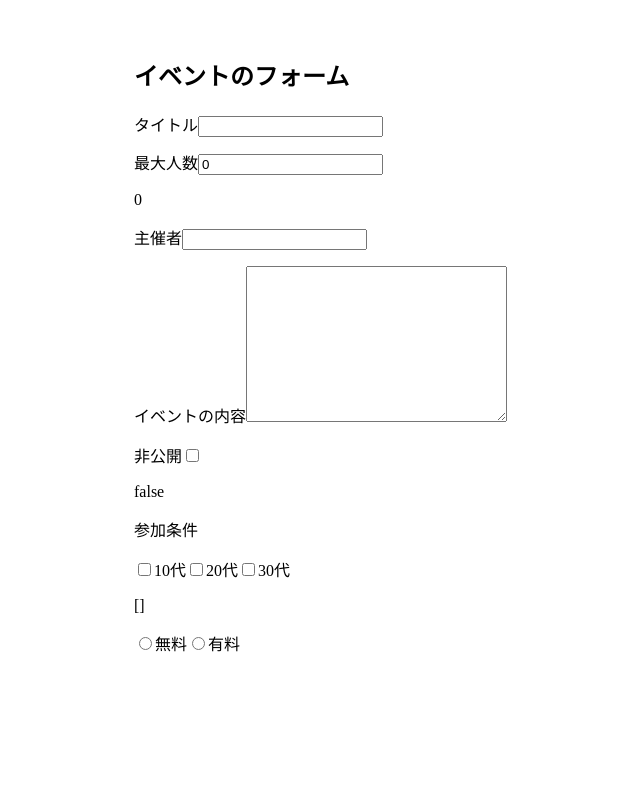
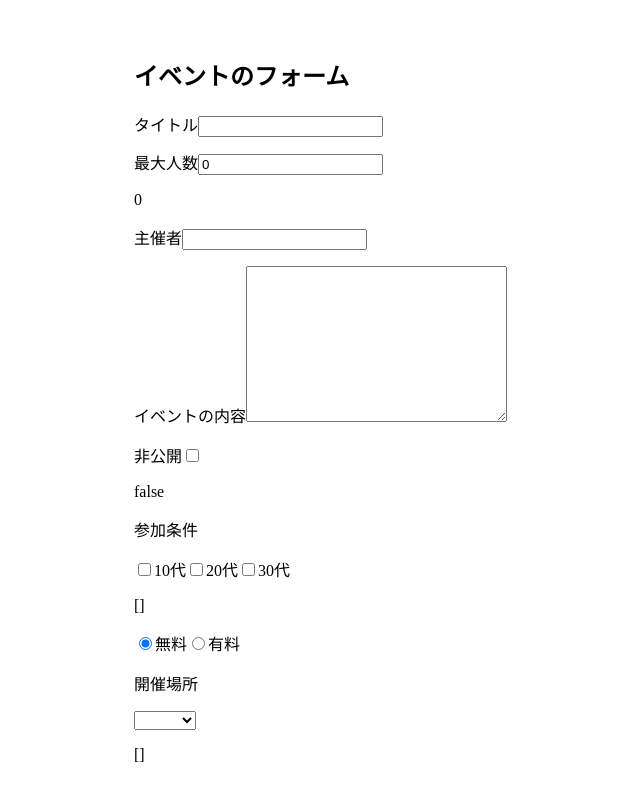
Before and after one commit to YukiIshizaki0525/udemy_vuejs2021, a Vue app: page / in a window 1280 px wide. Shown: the part 319-1119 px from the top of the page, without its empty margins (34-674 px from the left). Built offline with nearby package versions, Linux system fonts and the light colour scheme.

Commit message:
9-128完了

```diff
--- a/src/App.vue
+++ b/src/App.vue
@@ -12,8 +12,13 @@
     </keep-alive>
     <div style="padding: 10rem;">
       <h2>イベントのフォーム</h2>
+        <!-- <label for="title">タイトル</label>
+        <input id="title" type="text" v-model.lazy="eventData.title">
+        <pre>{{ eventData.title }}</pre> -->
+
+        <!-- v-model別の書き方 -->
         <label for="title">タイトル</label>
-        <input id="title" type="text" v-model.lazy="eventData.title">
+        <input id="title" type="text" :value="eventData.title"  @input="eventData.title = $event.target.value">
         <pre>{{ eventData.title }}</pre>
 
         <label for="maxNumber">最大人数</label>
@@ -48,11 +53,11 @@
         <input type="radio" id="paid" value="有料" v-model="eventData.price">
         <label for="paid">有料</label>
 
-        <!-- <p>開催場所</p>
+        <p>開催場所</p>
         <select v-model="eventData.location">
           <option v-for="location in locations" :key="location">{{ location }}</option>
         </select>
-        <p>{{ eventData.location }}</p> -->
+        <p>{{ eventData.location }}</p>
     </div>
   </div>
 </template>
@@ -67,6 +72,7 @@ export default{
     return {
       number: 14,
       currentComponent: "Home",
+      locations: ["東京", "大阪", "名古屋"],
       eventData: {
         title: "",
         maxNumber: 0,
@@ -74,8 +80,8 @@ export default{
         detail: "",
         isPrivate: false,
         target: [],
-        price: "free",
-        locations: ["東京", "大阪", "名古屋"]
+        price: "無料",
+        location: []
       }
     }
   },
```
